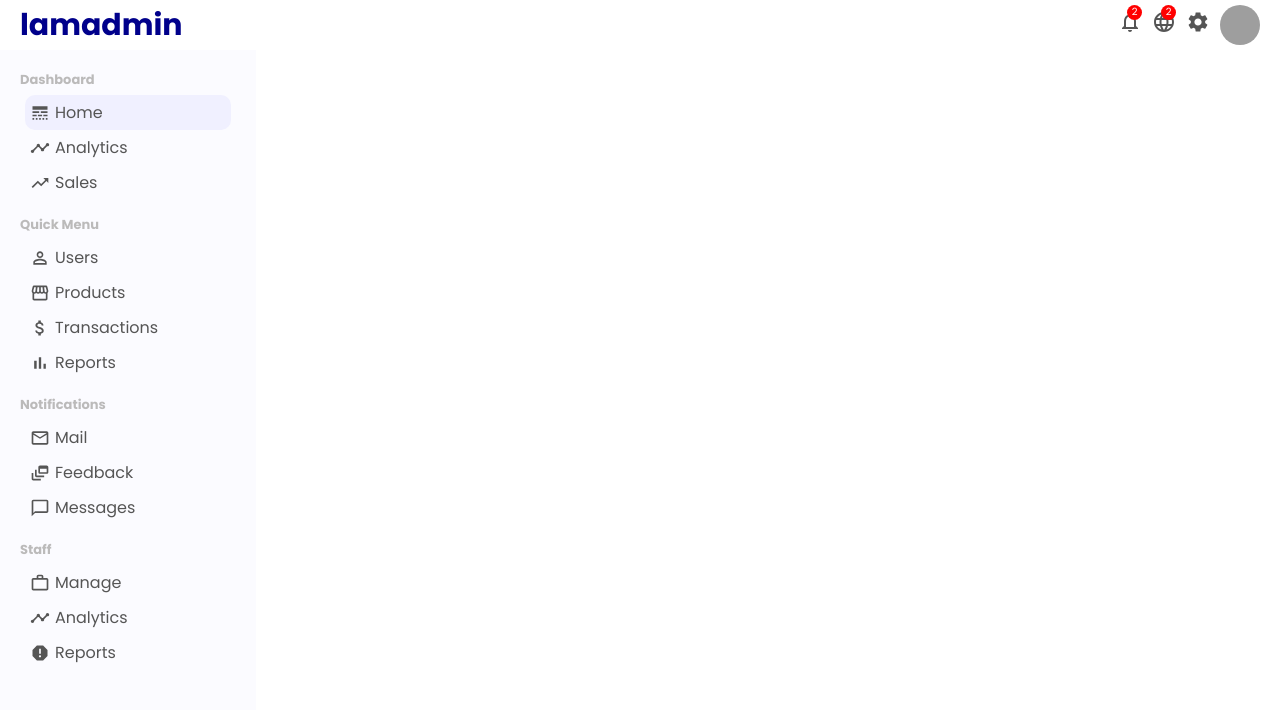
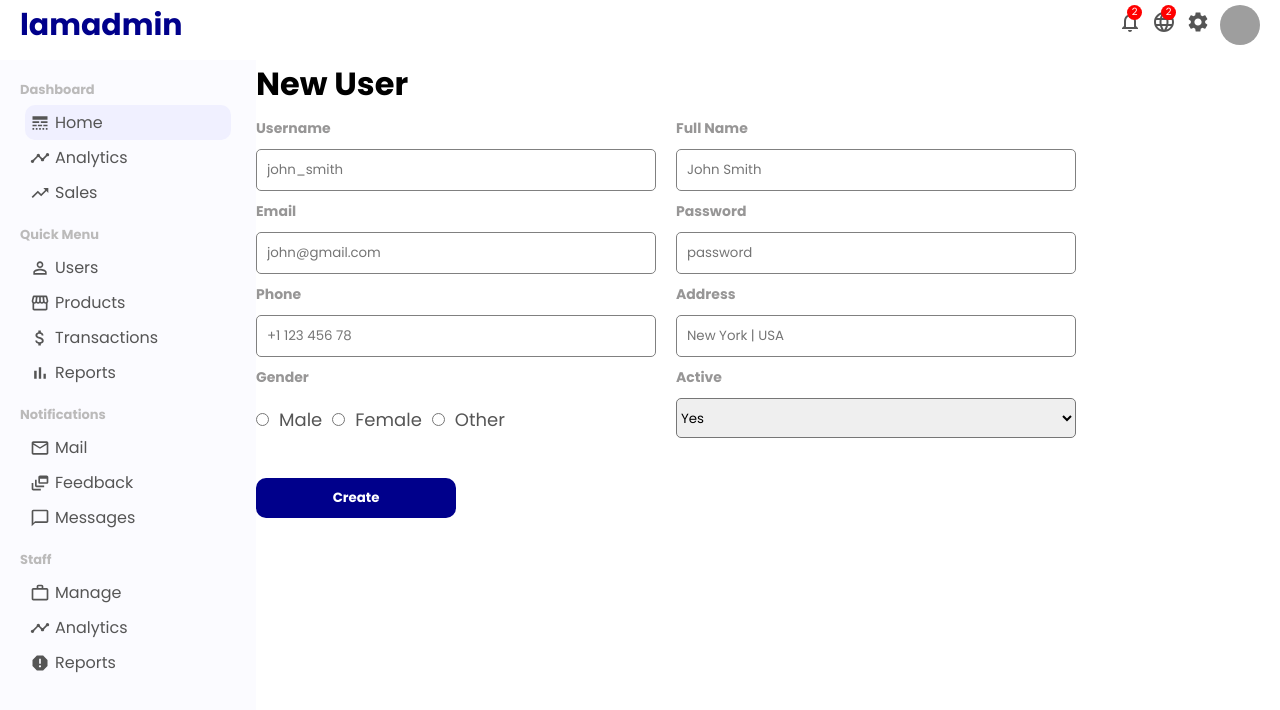
Before and after one commit to ebenofere/react-admin-dashboard, a React (Create React App) app: page /newUser in a window 1280 px wide. Shown: the top 710 px of the page. Built offline with nearby package versions, Linux system fonts and the light colour scheme; grey boxes are pictures that could not be loaded.

Commit message:
9. Add new user page

```diff
--- a/src/App.css
+++ b/src/App.css
@@ -7,7 +7,7 @@
 
 .container {
     display: flex;
-    /* margin-top: 10px; */
+    margin-top: 10px;
 }
 
 .others {
--- a/src/App.js
+++ b/src/App.js
@@ -6,6 +6,7 @@
 import Home from "./pages/home/Home";
 import UserList from "./pages/userList/UserList";
 import User from "./pages/user/User";
+import NewUser from "./pages/newUser/NewUser";
 
 function App() {
   return (
@@ -18,6 +19,7 @@
             <Route path="/" element={<Home />} />
             <Route path="/users" element={<UserList />} />
             <Route path="/user/:userId" element={<User />} />
+            <Route path="/newUser" element={<NewUser />} />
           </Routes>
         </div>
       </div>
--- a/src/components/practice.css
+++ b/src/components/practice.css
@@ -1,154 +1,57 @@
-.user {
+.newUser {
     flex: 4;
-    padding: 20px;
   }
 
-  .userTitleContainer {
+  .newUserForm {
     display: flex;
-    align-items: center;
-    justify-content: space-between;
+    flex-wrap: wrap;
   }
 
-  .userAddButton {
-    width: 80px;
-    border: none;
-    padding: 5px;
-    background-color: teal;
-    border-radius: 5px;
-    cursor: pointer;
-    color: white;
-    font-size: 16px;
+  .newUserItem {
+    width: 400px;
+    display: flex;
+    flex-direction: column;
+    margin-top: 10px;
+    margin-right: 20px;
   }
 
-  .userContainer {
-    display: flex;
-    margin-top: 20px;
+  .newUserItem > label {
+    margin-bottom: 10px;
+    font-size: 14px;
+    font-weight: 600;
+    color: rgb(151, 150, 150);
   }
 
-  .userShow {
-    flex: 1;
-    padding: 20px;
-    -webkit-box-shadow: 0px 0px 15px -10px rgba(0, 0, 0, 0.75);
-    box-shadow: 0px 0px 15px -10px rgba(0, 0, 0, 0.75);
+  .newUserItem > input {
+    height: 20px;
+    padding: 10px;
+    border: 1px solid gray;
+    border-radius: 5px;
   }
 
-  .userUpdate {
-    flex: 2;
-    padding: 20px;
-    -webkit-box-shadow: 0px 0px 15px -10px rgba(0, 0, 0, 0.75);
-    box-shadow: 0px 0px 15px -10px rgba(0, 0, 0, 0.75);
-    margin-left: 20px;
+  .newUserGender > input {
+    margin-top: 15px;
   }
 
-  .userShowTop {
-    display: flex;
-    align-items: center;
+  .newUserGender>label{
+      margin: 10px;
+      font-size: 18px;
+      color: #555;
   }
 
-  .userShowImg {
-    width: 40px;
-    height: 40px;
-    border-radius: 50%;
-    object-fit: cover;
+  .newUserSelect{
+      height: 40px;
+      border-radius: 5px;
   }
 
-  .userShowTopTitle {
-    display: flex;
-    flex-direction: column;
-    margin-left: 20px;
-  }
-
-  .userShowUsername {
-    font-weight: 600;
-  }
-
-  .userShowUserTitle {
-    font-weight: 300;
-  }
-
-  .userShowBottom{
-      margin-top: 20px;
-  }
-
-  .userShowTitle {
-    font-size: 14px;
-    font-weight: 600;
-    color: rgb(175, 170, 170);
-  }
-
-  .userShowInfo{
-      display: flex;
-      align-items: center;
-      margin: 20px 0px;
-      color: #444;
-  }
-
-  .userShowIcon{
-      font-size: 16px !important;
-  }
-
-  .userShowInfoTitle{
-      margin-left: 10px;
-  }
-
-  .userUpdateTitle{
-      font-size: 24px;
+  .newUserButton{
+      width: 200px;
+      border: none;
+      background-color: darkblue;
+      color: white;
+      padding: 7px 10px;
       font-weight: 600;
-  }
-
-  .userUpdateForm{
-      display: flex;
-      justify-content: space-between;
-      margin-top: 20px;
-  }
-
-  .userUpdateItem{
-      display: flex;
-      flex-direction: column;
-      margin-top: 10px;
-  }
-
-  .userUpdateItem>label{
-      margin-bottom: 5px;
-      font-size: 14px;
-  }
-
-  .userUpdateInput{
-      border: none;
-      width: 250px;
-      height: 30px;
-      border-bottom: 1px solid gray;
-  }
-
-  .userUpdateRight{
-      display: flex;
-      flex-direction: column;
-      justify-content: space-between;
-  }
-
-  .userUpdateUpload{
-      display: flex;
-      align-items: center;
-  }
-
-  .userUpdateImg{
-      width: 100px;
-      height: 100px;
       border-radius: 10px;
-      object-fit: cover;
-      margin-right: 20px;
-  }
-
-  .userUpdateIcon{
+      margin-top: 30px;
       cursor: pointer;
   }
-
-  .userUpdateButton{
-      border-radius: 5px;
-      border: none;
-      padding: 5px;
-      cursor: pointer;
-      background-color: darkblue;
-      color: white;
-      font-weight: 600;
-  }
--- /dev/null
+++ b/src/pages/newUser/NewUser.jsx
@@ -0,0 +1,56 @@
+import './newUser.css'
+
+export default function NewUser() {
+    return (
+        <div className="newUser">
+            <h1 className="newUserTitle">New User</h1>
+            <form className="newUserForm">
+                <div className="newUserItem">
+                    <label>Username</label>
+                    <input type="text" placeholder='john_smith' />
+                </div>
+                <div className="newUserItem">
+                    <label>Full Name</label>
+                    <input type="text" placeholder='John Smith' />
+                </div>
+                <div className="newUserItem">
+                    <label>Email</label>
+                    <input type="email" placeholder='john@gmail.com' />
+                </div>
+                <div className="newUserItem">
+                    <label>Password</label>
+                    <input type="password" placeholder='password' />
+                </div>
+                <div className="newUserItem">
+                    <label>Phone</label>
+                    <input type="text" placeholder='+1 123 456 78' />
+                </div>
+                <div className="newUserItem">
+                    <label>Address</label>
+                    <input type="text" placeholder='New York | USA' />
+                </div>
+                <div className="newUserItem">
+                    <label>Gender</label>
+                    <div className="newUserGender">
+                        <input type="radio" name='gender' id='male' value='male' />
+                        <label for="male">Male</label>
+                        <input type="radio" name='gender' id='female' value='female' />
+                        <label for="female">Female</label>
+                        <input type="radio" name='gender' id='other' value='other' />
+                        <label for="other">Other</label>
+                    </div>
+                </div>
+                <div className="newUserItem">
+                    <label>Active</label>
+                    <select name="active" id="active" className="newUserSelect">
+                        <option value="yes">Yes</option>
+                        <option value="no">No</option>
+                    </select>
+                </div>
+                <div className="newUserItem">
+                    <button className="newUserButton">Create</button>
+                </div>
+            </form>
+        </div>
+    )
+}
--- /dev/null
+++ b/src/pages/newUser/newUser.css
@@ -0,0 +1,58 @@
+.newUser {
+    flex: 4;
+}
+
+.newUserForm {
+    display: flex;
+    flex-wrap: wrap;
+}
+
+.newUserItem {
+    width: 400px;
+    display: flex;
+    flex-direction: column;
+    margin-top: 10px;
+    margin-right: 20px;
+}
+
+.newUserItem > label {
+    margin-bottom: 10px;
+    font-size: 14px;
+    font-weight: 600;
+    color: rgb(151, 150, 150);
+}
+
+.newUserItem > input {
+    height: 20px;
+    padding: 10px;
+    border: 1px solid gray;
+    border-radius: 5px;
+}
+
+.newUserGender > input {
+    margin-top: 15px;
+}
+
+.newUserGender > label {
+    color: #555;
+    margin: 10px;
+    font-size: 18px;
+}
+
+
+.newUserSelect {
+    height: 40px;
+    border-radius: 5px;
+}
+
+.newUserButton {
+    background-color: darkblue;
+    color: white;
+    border: none;
+    width: 200px;
+    padding: 10px;
+    font-weight: 600;
+    border-radius: 10px;
+    margin-top: 30px;
+    cursor: pointer;
+}
--- a/src/pages/user/user.css
+++ b/src/pages/user/user.css
@@ -120,8 +120,8 @@
 }
 
 .userUpdateInput {
-    border-bottom: 1px solid gray;
-    border: none;
+    border: 1px solid rgb(232, 232, 232);
+    /* border: none; */
     width: 250px;
     height: 30px;
 }
```
Also changed, not shown: src/components/practice.js (+46 -115 lines).
